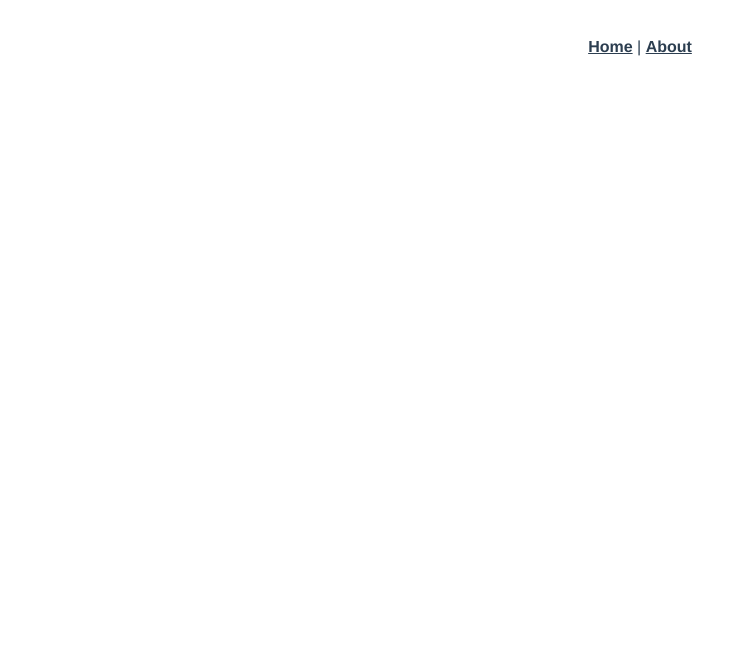
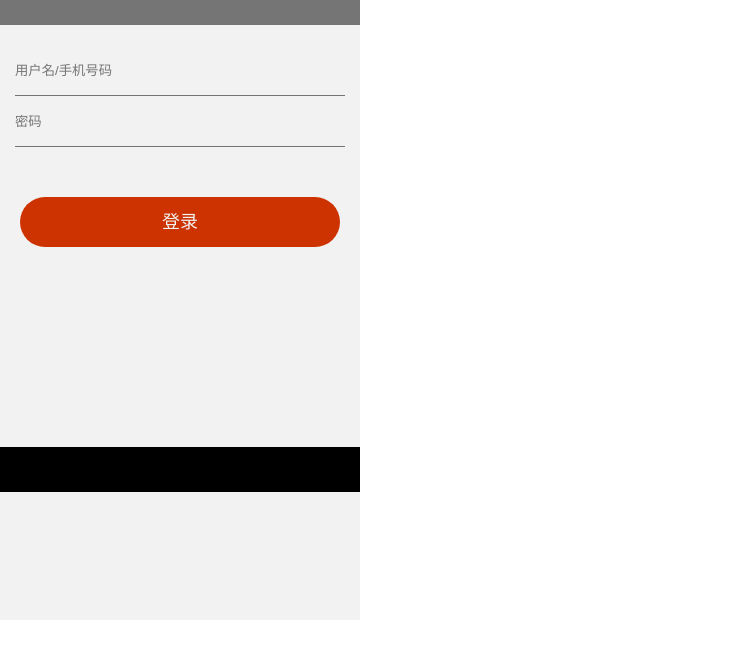
Before and after one commit to 18664793465/huangjie, a Vue app: page /login in a window 1280 px wide. Shown: the top 658 px of the page, without its empty margins (0-755 px from the left). Built offline with nearby package versions, Linux system fonts and the light colour scheme; a small style sheet from the web is missing.

Commit message:
登录HTML页面提交

```diff
--- a/src/App.vue
+++ b/src/App.vue
@@ -1,32 +1,34 @@
 <template>
   <div id="app">
-    <div id="nav">
-      <router-link to="/">Home</router-link> |
-      <router-link to="/about">About</router-link>
-    </div>
-    <router-view/>
+    <div id="nav"></div>
+    <router-view />
   </div>
 </template>
 
 <style lang="less">
-#app {
-  font-family: Avenir, Helvetica, Arial, sans-serif;
-  -webkit-font-smoothing: antialiased;
-  -moz-osx-font-smoothing: grayscale;
-  text-align: center;
-  color: #2c3e50;
+@import url("//at.alicdn.com/t/font_1426139_jm7n2373nlh.css");
+* {
+  margin: 0;
+  padding: 0;
 }
 
-#nav {
-  padding: 30px;
+a {
+  color: inherit;
+  text-decoration: none;
+}
 
-  a {
-    font-weight: bold;
-    color: #2c3e50;
+a:hover {
+  color: inherit;
+}
 
-    &.router-link-exact-active {
-      color: #42b983;
-    }
-  }
+ul,
+li,
+ol {
+  list-style: none;
+}
+
+i,
+em {
+  font-style: normal;
 }
 </style>
--- a/src/components/HelloWorld.vue
+++ /dev/null
@@ -1,58 +0,0 @@
-<template>
-  <div class="hello">
-    <h1>{{ msg }}</h1>
-    <p>
-      For a guide and recipes on how to configure / customize this project,<br>
-      check out the
-      <a href="https://cli.vuejs.org" target="_blank" rel="noopener">vue-cli documentation</a>.
-    </p>
-    <h3>Installed CLI Plugins</h3>
-    <ul>
-      <li><a href="https://github.com/vuejs/vue-cli/tree/dev/packages/%40vue/cli-plugin-babel" target="_blank" rel="noopener">babel</a></li>
-      <li><a href="https://github.com/vuejs/vue-cli/tree/dev/packages/%40vue/cli-plugin-router" target="_blank" rel="noopener">router</a></li>
-    </ul>
-    <h3>Essential Links</h3>
-    <ul>
-      <li><a href="https://vuejs.org" target="_blank" rel="noopener">Core Docs</a></li>
-      <li><a href="https://forum.vuejs.org" target="_blank" rel="noopener">Forum</a></li>
-      <li><a href="https://chat.vuejs.org" target="_blank" rel="noopener">Community Chat</a></li>
-      <li><a href="https://twitter.com/vuejs" target="_blank" rel="noopener">Twitter</a></li>
-      <li><a href="https://news.vuejs.org" target="_blank" rel="noopener">News</a></li>
-    </ul>
-    <h3>Ecosystem</h3>
-    <ul>
-      <li><a href="https://router.vuejs.org" target="_blank" rel="noopener">vue-router</a></li>
-      <li><a href="https://vuex.vuejs.org" target="_blank" rel="noopener">vuex</a></li>
-      <li><a href="https://github.com/vuejs/vue-devtools#vue-devtools" target="_blank" rel="noopener">vue-devtools</a></li>
-      <li><a href="https://vue-loader.vuejs.org" target="_blank" rel="noopener">vue-loader</a></li>
-      <li><a href="https://github.com/vuejs/awesome-vue" target="_blank" rel="noopener">awesome-vue</a></li>
-    </ul>
-  </div>
-</template>
-
-<script>
-export default {
-  name: 'HelloWorld',
-  props: {
-    msg: String
-  }
-}
-</script>
-
-<!-- Add "scoped" attribute to limit CSS to this component only -->
-<style scoped lang="less">
-h3 {
-  margin: 40px 0 0;
-}
-ul {
-  list-style-type: none;
-  padding: 0;
-}
-li {
-  display: inline-block;
-  margin: 0 10px;
-}
-a {
-  color: #42b983;
-}
-</style>
--- a/src/router/index.js
+++ b/src/router/index.js
@@ -1,22 +1,13 @@
 import Vue from 'vue'
 import VueRouter from 'vue-router'
-import Home from '../views/Home.vue'
+
 
 Vue.use(VueRouter)
 
 const routes = [
   {
-    path: '/',
-    name: 'Home',
-    component: Home
-  },
-  {
-    path: '/about',
-    name: 'About',
-    // route level code-splitting
-    // this generates a separate chunk (about.[hash].js) for this route
-    // which is lazy-loaded when the route is visited.
-    component: () => import(/* webpackChunkName: "about" */ '../views/About.vue')
+    path:'/login',
+    component:()=>import('@/views/Login')
   }
 ]
 
--- a/src/views/About.vue
+++ /dev/null
@@ -1,5 +0,0 @@
-<template>
-  <div class="about">
-    <h1>This is an about page</h1>
-  </div>
-</template>
--- a/src/views/Home.vue
+++ /dev/null
@@ -1,18 +0,0 @@
-<template>
-  <div class="home">
-    <img alt="Vue logo" src="../assets/logo.png">
-    <HelloWorld msg="Welcome to Your Vue.js App"/>
-  </div>
-</template>
-
-<script>
-// @ is an alias to /src
-import HelloWorld from '@/components/HelloWorld.vue'
-
-export default {
-  name: 'Home',
-  components: {
-    HelloWorld
-  }
-}
-</script>
--- /dev/null
+++ b/src/views/Login.vue
@@ -0,0 +1,77 @@
+<template>
+  <div class="w">
+    <div class="nav-top"></div>
+    <span class="iconfont iconicon-test close" close></span>
+    <div class="login-new">
+      <span class="iconfont iconnew"></span>
+    </div >
+    <div class="user">
+      <input type="text" placeholder="用户名/手机号码"> <br>
+      <input type="password" placeholder="密码">
+    </div>
+    <div class="register">登录</div>
+    <div class="bottoms"></div>
+  </div>
+
+</template>
+
+<script>
+export default {
+
+}
+</script>
+
+<style>
+.w{
+  width: 360px;
+  height: 620px;
+  background: #f2f2f2;
+}
+.nav-top{
+  height: 25px;
+  background: #757575;
+}
+.close{
+  display: block;
+  font-size: 28px;
+  margin:20px;
+
+}
+.login-new{
+  /* margin-top: 20px; */
+  text-align: center;
+}
+.login-new>span{
+  font-size: 120px;
+  font-weight: 500;
+  color: #d81e06;
+}
+.user{
+  text-align: center;
+}
+.user input{
+   border: 0px solid ;
+   border-bottom: 1px solid #757575;
+   background: #f2f2f2;
+   height: 50px;
+   width: 330px;
+
+}
+.register{
+  background: #cc3300;
+  width: 320px;
+  height: 50px;
+  margin-top: 50px;
+  margin-left: 20px;
+  text-align: center;
+  line-height: 50px;
+  font-size: 18px;
+  color: #f2f2f2;
+  border-radius: 30px;
+}
+.bottoms{
+  background: #000;
+  height: 45px;
+  margin-top: 200px;
+}
+</style>
```
